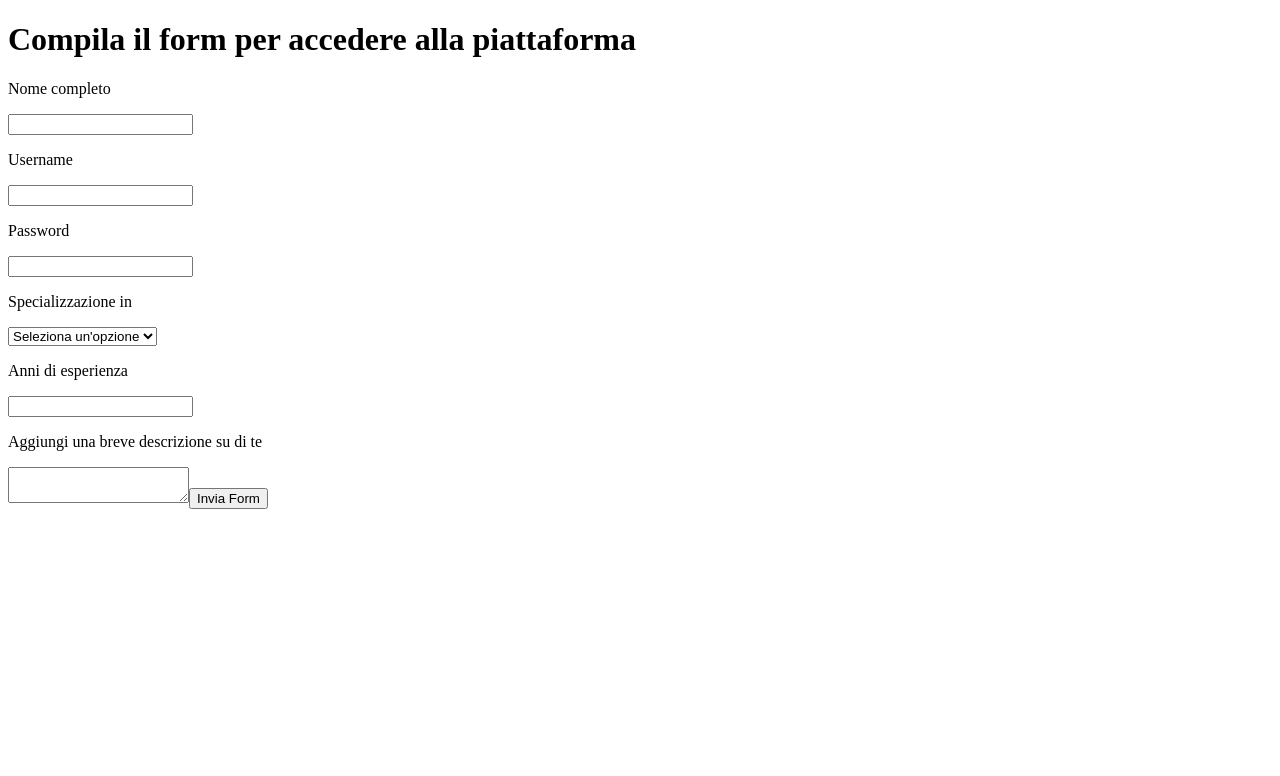
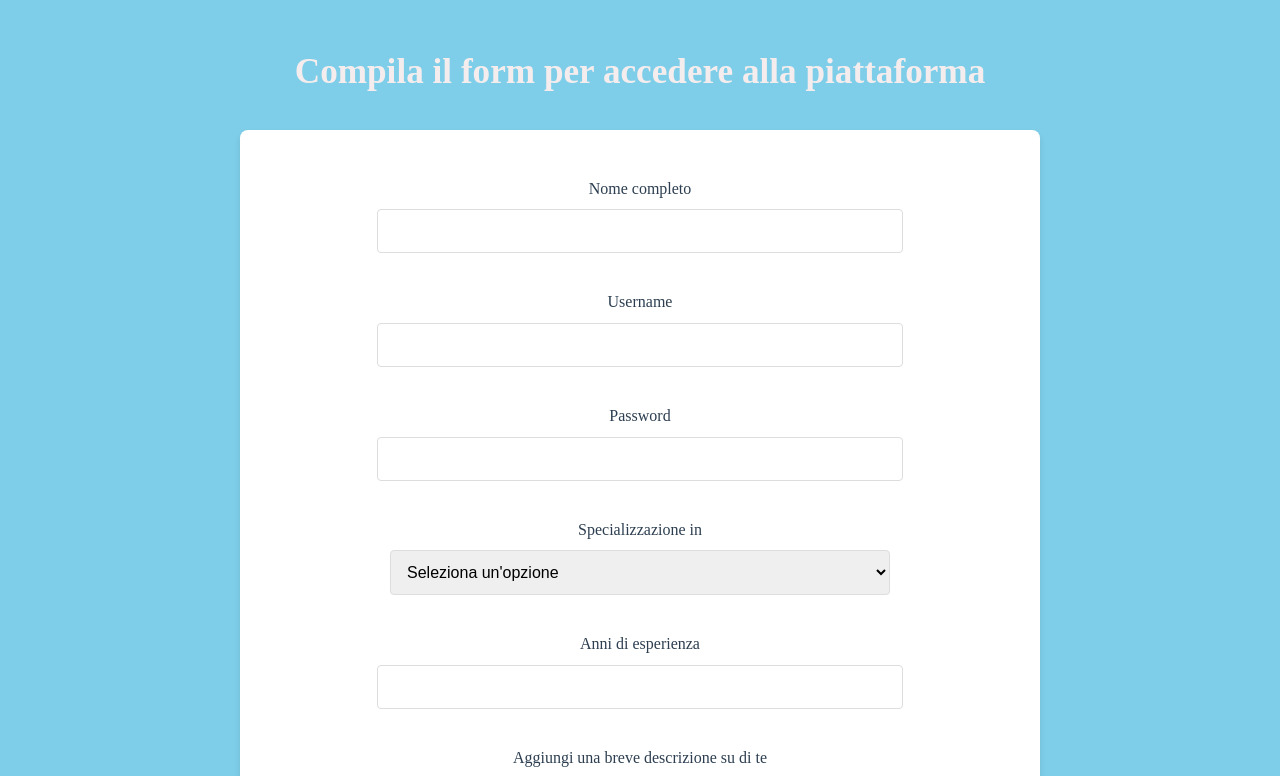
Before and after one commit to chiaraalle/ex-react-useref-signup, a React (Vite) app: page / in a window 1280 px wide. Shown: the top 776 px of the page. Built offline with nearby package versions, Linux system fonts and the light colour scheme.

Commit message:
fine esercizio senza bonus

```diff
--- a/src/App.jsx
+++ b/src/App.jsx
@@ -6,53 +6,58 @@ function App() {
   const numbers = "0123456789";
   const symbols = "!@#$%^&/*()-_=+[]{}|;:',.<>?/`~";
 
-  const [name, setName] = useState('');
+ //campi controllati
   const [username, setUsername] = useState('');
   const [password, setPassword] = useState('');
-  //const [selectedOption, setSelectedOption] = useState('');
-  //const [yearsOfExperience, setYearsOfExprience] = useState(0);
+  const [description, setDescription] = useState('');
+
+  //campi non controllati
+  const fullnameRef = useRef();
   const selectedOptionRef = useRef();
   const yearsOfExperienceRef = useRef();
-  const [description, setDescription] = useState('');
+
 
   const handleSubmit = (e) => {
     e.preventDefault();
 
-    const selectedOption= selectedOptionRef.current
-    const yearsOfExperience = yearsOfExperienceRef.current
+    const fullname = fullnameRef.current.value;
+    const selectedOption = selectedOptionRef.current.value;
+    const yearsOfExperience = yearsOfExperienceRef.current.value;
 
     // Validazione dei campi
     if (
-      !name ||
+      !fullname ||
       !username ||
       !password ||
       !description ||
-      !yearsOfExperienceRef ||
-      !selectedOptionRef ||
+      yearsOfExperience <= 0 ||
+      !selectedOption ||
       !isUsernameValid ||
       !isPasswordValid ||
       !isDescriptionValid
     ) {
-    alert('Per favore compila tutti i campi');
-    return;
+      alert('Per favore compila tutti i campi');
+      return;
     }
 
-    console.log(`
-      -Nome completo: ${name};
+    console.log(
+      `-Nome completo: ${fullname};
       -Username: ${username};
       -Password: ${password};
-      -Specializzazione: ${selectedOption.value};
-      -Anni di esperienza: ${yearsOfExperience.value};
-      -Breve descrizione: ${description};
-      `)
+      -Specializzazione: ${selectedOption};
+      -Anni di esperienza: ${yearsOfExperience};
+      -Breve descrizione: ${description};`
+    );
 
-    //Pulisco il form
-    setName('');
+    // Reset dei campi controllati
     setUsername('');
     setPassword('');
-    selectedOptionRef('');
-    yearsOfExperienceRef(0);
     setDescription('');
+
+    // Reset dei campi non controllati
+    fullnameRef.current.value = '';
+    selectedOptionRef.current.value = '';
+    yearsOfExperienceRef.current.value = '';
   }
 
   //Username deve contenere solo caratteri alfanumerici e almeno 6 caratteri (no spazi o simboli)
@@ -93,12 +98,8 @@ function App() {
       <input
         type="text"
         name="names"
-        value={name}
-        onChange={(e) => setName(e.target.value)}
+        ref={fullnameRef}
       />
-      {name.trim() && <strong style={{ color: name.length > 10 ? 'green' : 'red' }}>
-        {name.length > 10 ? '✓ Nome Valido' : 'Nome deve avere almeno 10 caratteri'}
-      </strong>}
       <p>Username</p>
       <input
         type="text"
@@ -126,9 +127,6 @@ function App() {
         <option value="Frontend">Frontend</option>
         <option value="Backend">Backend</option>
       </select>
-      {selectedOptionRef.current && <strong style={{ color: selectedOptionRef.current.value ? 'green' : 'red' }}>
-      {selectedOptionRef.current.value ? '✓ Specializzazione selezionata' : 'Seleziona una specializzazione'}
-      </strong>}
       <p>Anni di esperienza</p>
       <input
         type="number"
@@ -136,9 +134,6 @@ function App() {
         min="0"
         ref={yearsOfExperienceRef}
       />
-      {yearsOfExperienceRef > 0 && <strong style={{ color: yearsOfExperienceRef > 0 ? 'green' : 'red' }}>
-        {yearsOfExperienceRef > 0 ? '✓ Numero valido' : 'Inserire un numero positivo'}
-      </strong>}
       <p>Aggiungi una breve descrizione su di te</p>
       <textarea name="description" value={description}
         onChange={(e) => setDescription(e.target.value)}></textarea>
--- a/src/index.css
+++ b/src/index.css
@@ -0,0 +1,96 @@
+
+body {
+  line-height: 1.6;
+  color: #333;
+  max-width: 800px;
+  margin: 0 auto;
+  padding: 20px;
+  background-color: #7ecee9;
+}
+
+h1 {
+  color: #f5eded;
+  text-align: center;
+  margin-bottom: 30px;
+  font-size: 2.2rem;
+}
+
+form {
+  background-color: white;
+  padding: 30px;
+  border-radius: 8px;
+  box-shadow: 0 4px 6px rgba(0, 0, 0, 0.1);
+  display: flex;
+  flex-direction: column;
+  align-items: center;
+  text-align: center;
+  max-width: 800px;
+  margin: 0;
+}
+
+p {
+  margin-bottom: 8px;
+  font-weight: 500;
+  color: #2c3e50;
+}
+
+input[type="text"],
+input[type="password"],
+input[type="number"],
+textarea,
+select {
+  width: 80%;
+  padding: 12px;
+  margin-bottom: 20px;
+  border: 1px solid #ddd;
+  border-radius: 4px;
+  font-size: 16px;
+  max-width: 500px;
+}
+
+input[type="text"]:focus,
+input[type="password"]:focus,
+input[type="number"]:focus,
+textarea:focus,
+select:focus {
+  border-color: #3498db;
+  outline: none;
+  box-shadow: 0 0 0 2px rgba(52, 152, 219, 0.2);
+}
+
+textarea {
+  min-height: 150px;
+
+}
+
+
+button {
+  background-color: #3498db;
+  color: white;
+  border: none;
+  padding: 12px 40px;
+  font-size: 16px;
+  border-radius: 4px;
+  cursor: pointer;
+  width: auto;
+  font-weight: 600;
+}
+
+button:hover {
+  background-color: #2980b9;
+}
+
+strong {
+  display: block;
+  margin-top: -15px;
+  margin-bottom: 20px;
+  font-size: 14px;
+}
+
+strong[style*="color: green"] {
+  color: #27ae60 !important;
+}
+
+strong[style*="color: red"] {
+  color: #e74c3c !important;
+}
```
